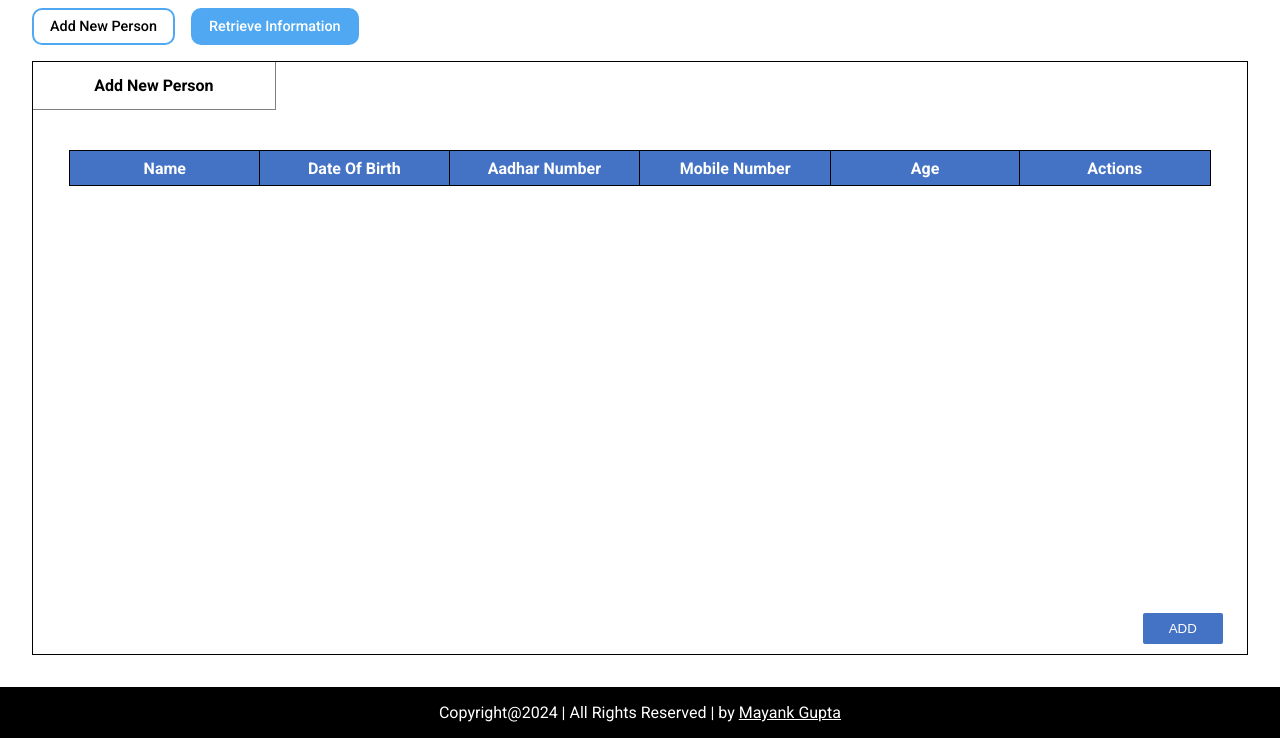
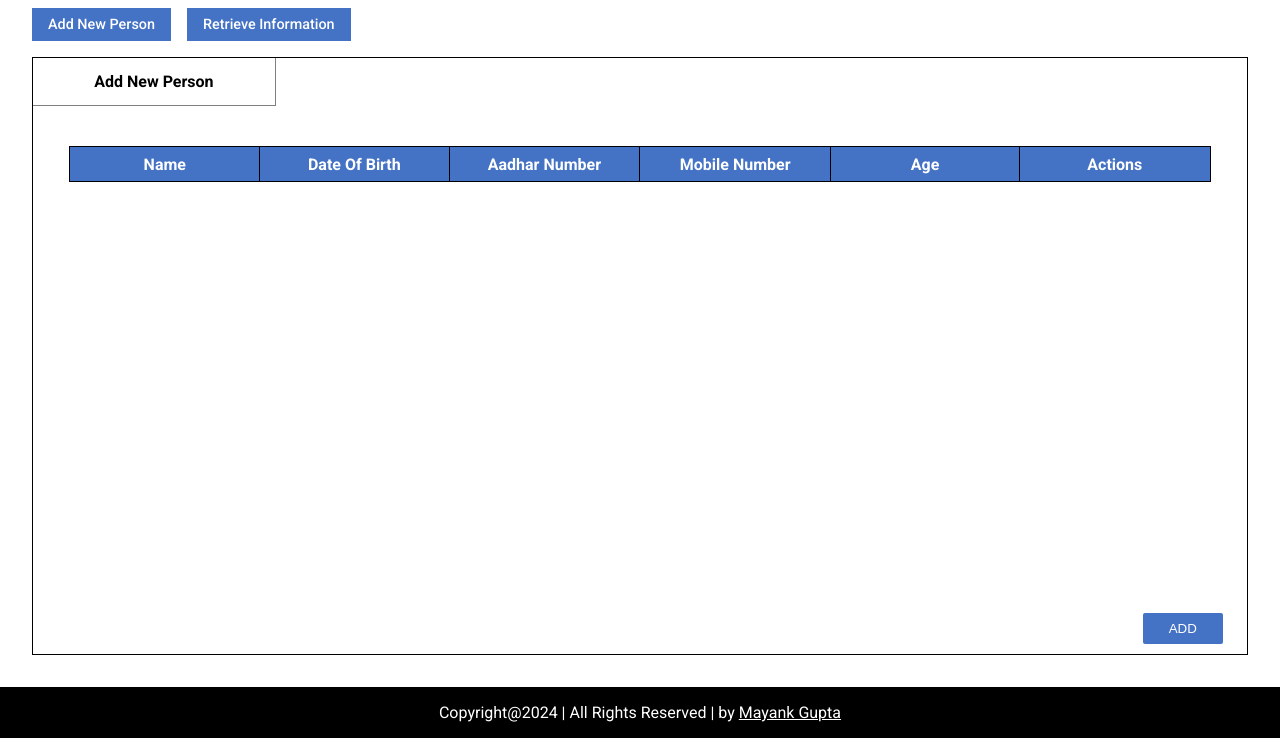
Before and after one commit to namishagurunani/React-Directory-App, a React app: page / in a window 1280 px wide. Shown: the part 62-800 px from the top of the page. Built offline with nearby package versions, Linux system fonts and the light colour scheme.

Commit message:
Project Completed

```diff
--- a/src/index.css
+++ b/src/index.css
@@ -49,17 +49,9 @@ body {
   font-weight: 500;
   color: #fff;
   padding: 0.5rem 1rem;
-  border: 2px solid #4fa8f1;
-  background-color: #4fa8f1;
-  border-radius: 10px;
-  transition: all 0.3s ease;
+  background-color: #4472C4;
 }
 
-.nav-link:hover,
-.nav-link.active {
-  background-color: transparent;
-  color: #000;
-}
 
 /* <----------Main-----------> */
 main {
```
